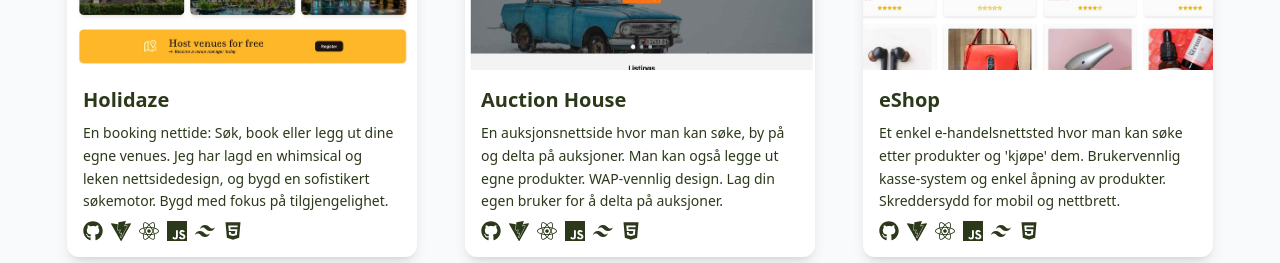
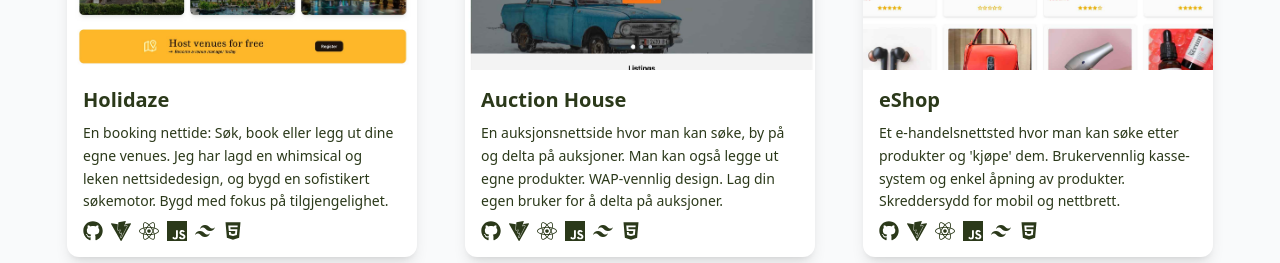
Before and after one commit to elanetto/Portfolio-2, a React (Vite) app: page / in a window 1280 px wide. Shown: the part 900-1163 px from the top of the page. Built offline with nearby package versions, Linux system fonts and the light colour scheme.

Commit message:
Fixed typos

```diff
--- a/src/Pages/Portfolio/AuctionHouse/index.jsx
+++ b/src/Pages/Portfolio/AuctionHouse/index.jsx
@@ -11,7 +11,7 @@ function AuctionHouse() {
       title="Auction House"
       description="Auction House er et auksjonsnettsted utviklet som mitt semesterprosjekt, laget første halvdel av mitt andre år av Frontend-utdanningen min ved Noroff. Målet var å bygge en fullverdig nettapplikasjon hvor brukere kan opprette, by på og administrere auksjoner – kun ved bruk av HTML, JavaScript, og en valgt CSS-rammeverk. Jeg valgte å bruke Tailwind CSS og Vite for å optimalisere utviklingsflyten."
       reflections="Når jeg ser over denne oppgaven bare et halvt år senere, så har jeg vokst så mye som utvikler at jeg ser flere muligheter for å løfte dette til et mye bedre prosjekt.
-      Prosjektet kunne med fordel ha brukt APIen bedre med både søkemotor og innhenting av alle produkter. I tillegg skulle alle brukere ha fått sett på sin side hvilke auctions de aktivt byr på nå. Prosjektet ville også ha hatt en bedre flyt om det var bygd med komponeneter i React, heller enn i ren JavaScript."
+      Prosjektet kunne med fordel ha brukt APIen bedre med både søkemotor og innhenting av alle produkter. I tillegg skulle alle brukere ha fått sett på sin side hvilke auctions de aktivt byr på nå. Prosjektet ville også ha hatt en bedre flyt om det var bygd med komponenter i React, heller enn i ren JavaScript."
       images={[
         AuctionHouseImg1,
         AuctionHouseImg2,
--- a/src/components/ProductList/index.jsx
+++ b/src/components/ProductList/index.jsx
@@ -14,7 +14,7 @@ const auctionHouseText =
   "En auksjonsnettside hvor man kan søke, by på og delta på auksjoner. Man kan også legge ut egne produkter. WAP-vennlig design. Lag din egen bruker for å delta på auksjoner.";
 
 const eShopText =
-  "Et enkel e-handelsnettsted hvor man kan søke etter produkter og 'kjøpe' dem. Brukervennlig kasse-system og enkel åpning av produkter. Skreddersydd for mobil og nettbrett.";
+  "Et e-handelsnettsted hvor man kan søke etter produkter og 'kjøpe' dem. Brukervennlig kasse-system og enkel åpning av produkter. Skreddersydd for mobil og nettbrett.";
 
 function ProductList() {
   return (
```
